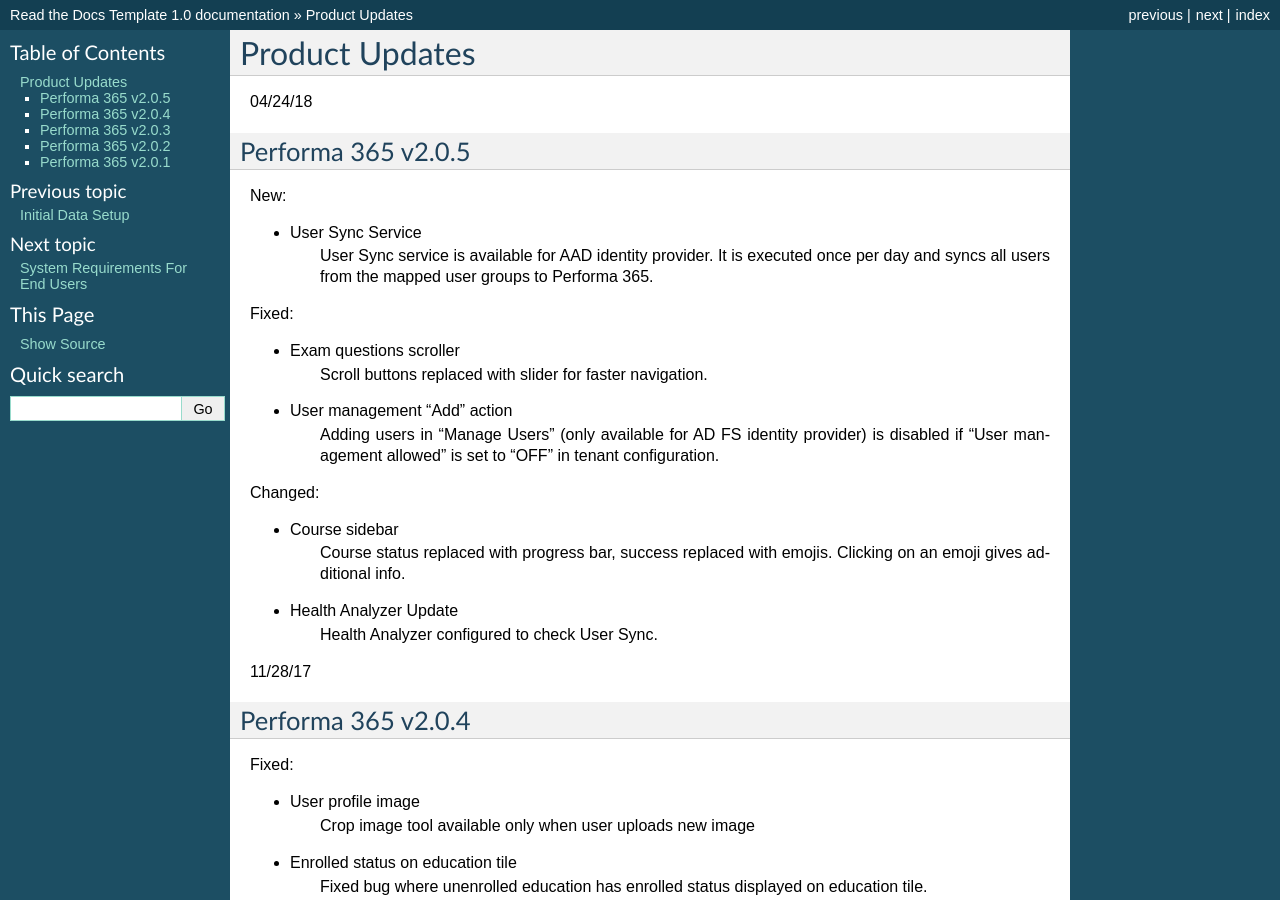
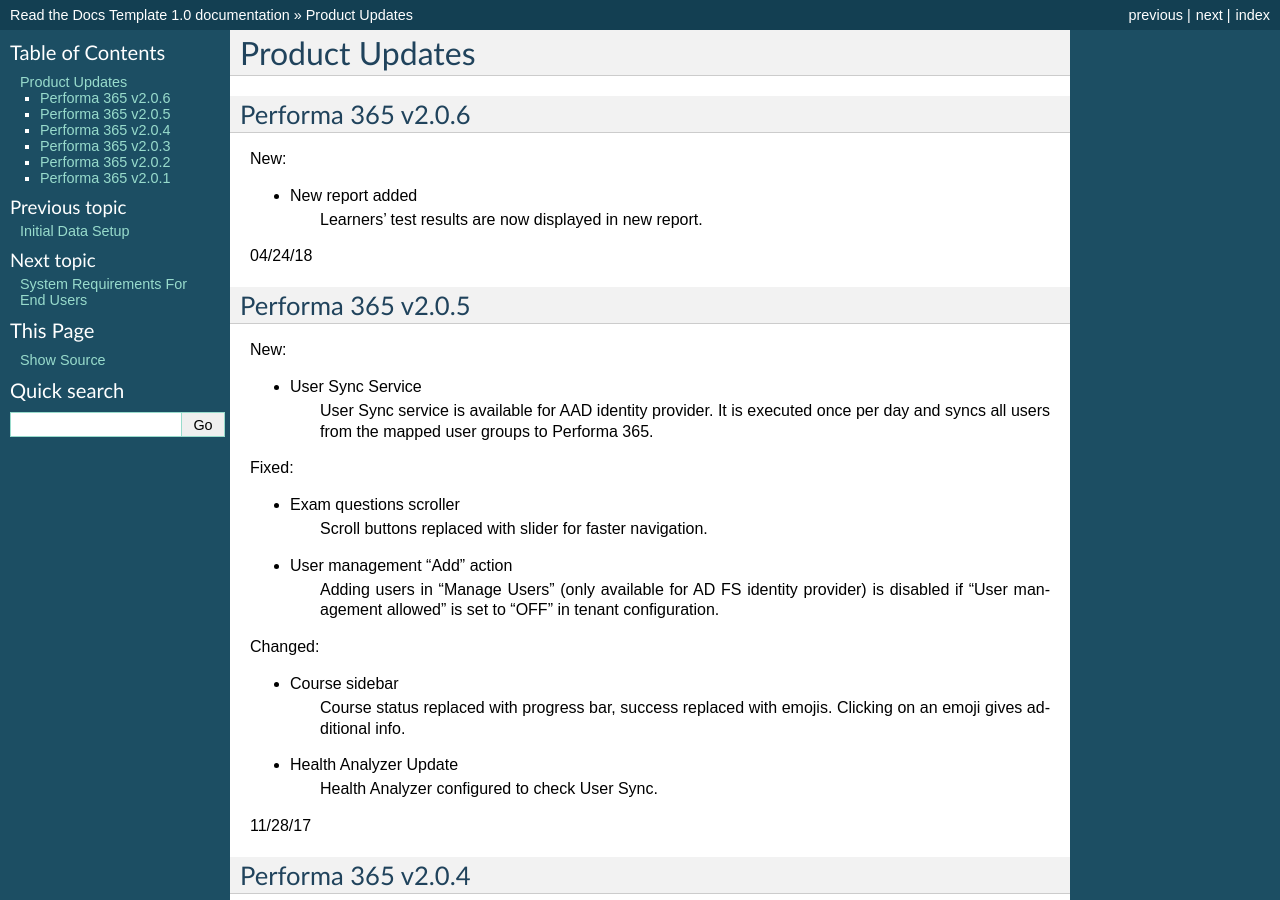
Before and after one commit to pslisko/performa365docs, a Sphinx documentation site: the page built from docs/general/product_updates.rst, in a window 1280 px wide and 900 px high. Built offline with Sphinx 7.4.7, drawn with Linux system fonts in a browser that asks for light colours; pages that are not in the unit, such as notebooks, are missing from menus.

Commit message:
Update product_updates.rst

```diff
--- a/docs/general/product_updates.rst
+++ b/docs/general/product_updates.rst
@@ -2,6 +2,14 @@
 
 Product Updates
 ================
+
+Performa 365 v2.0.6
+^^^^^^^^^^^^^^^^^^^^^^^^^^^^
+
+New:
+
+* New report added
+   Learners' test results are now displayed in new report.
 
 04/24/18
 
```
